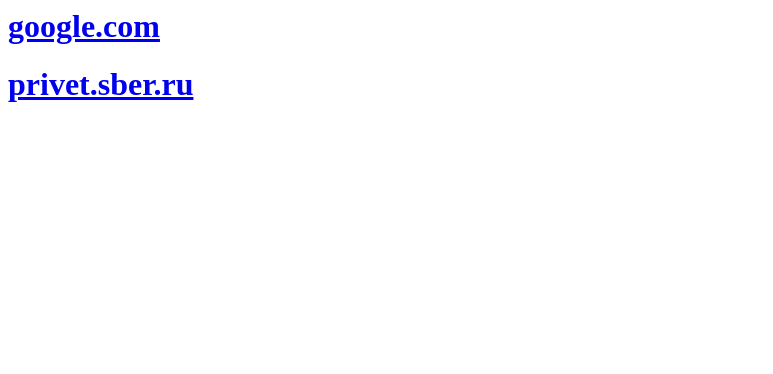
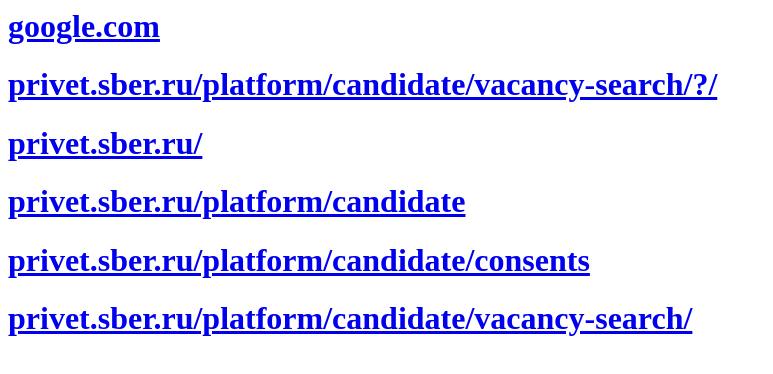
Before and after one commit to hydiak/hydiak.github.io, a plain HTML site: page index.html in a window 1280 px wide. Shown: the whole page, without its empty margins (0-773 px from the left). Drawn offline with Linux system fonts and the light colour scheme.

Commit message:
add more links

```diff
--- a/index.html
+++ b/index.html
@@ -4,5 +4,22 @@
 
 
 <h1>
-<a href="https://privet.sber.ru/platform/candidate/vacancy-search/?" target="_blank" rel="noreferrer">privet.sber.ru</a>
+<a href="https://privet.sber.ru/platform/candidate/vacancy-search/?" target="_blank" rel="noreferrer">privet.sber.ru/platform/candidate/vacancy-search/?/</a>
 </h1>
+
+
+<h1>
+<a href="https://privet.sber.ru/" target="_blank" rel="noreferrer">privet.sber.ru/</a>
+</h1>
+
+<h1>
+<a href="https://privet.sber.ru/platform/candidate" target="_blank" rel="noreferrer">privet.sber.ru/platform/candidate</a>
+</h1>
+
+<h1>
+<a href="https://privet.sber.ru/platform/candidate/consents" target="_blank" rel="noreferrer">privet.sber.ru/platform/candidate/consents</a>
+</h1>
+
+<h1>
+<a href="https://privet.sber.ru/platform/candidate/vacancy-search/" target="_blank" rel="noreferrer">privet.sber.ru/platform/candidate/vacancy-search/</a>
+</h1>
```
